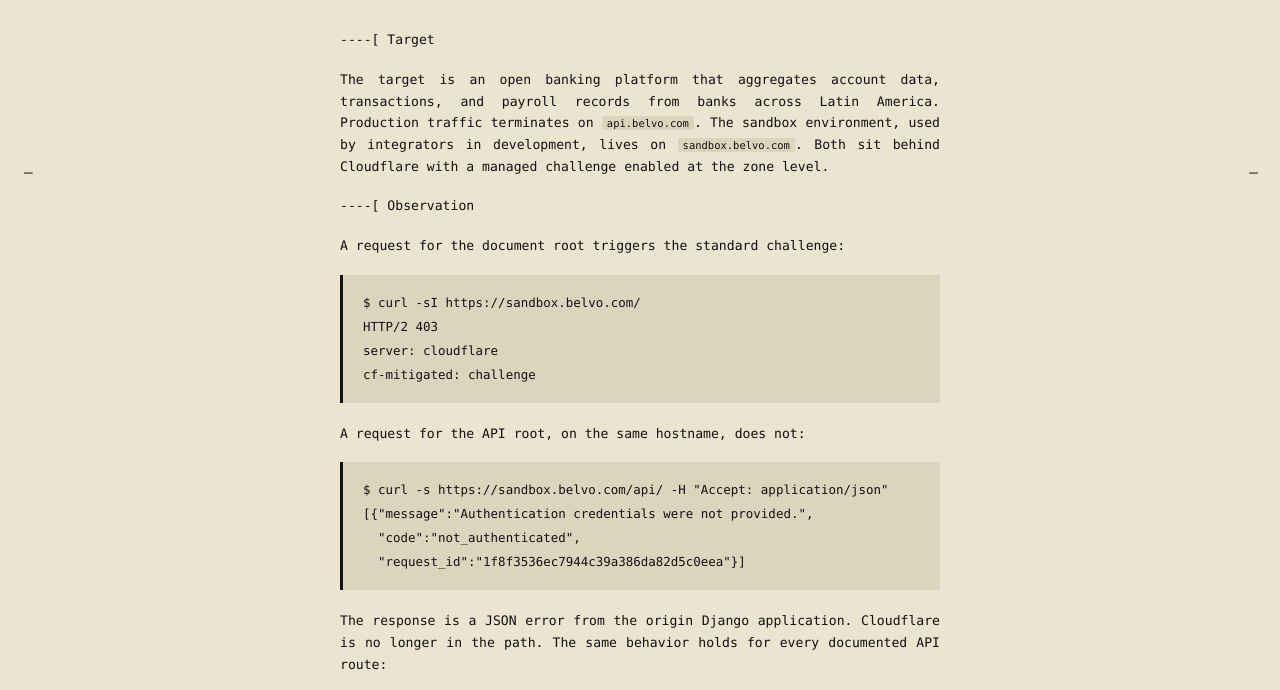
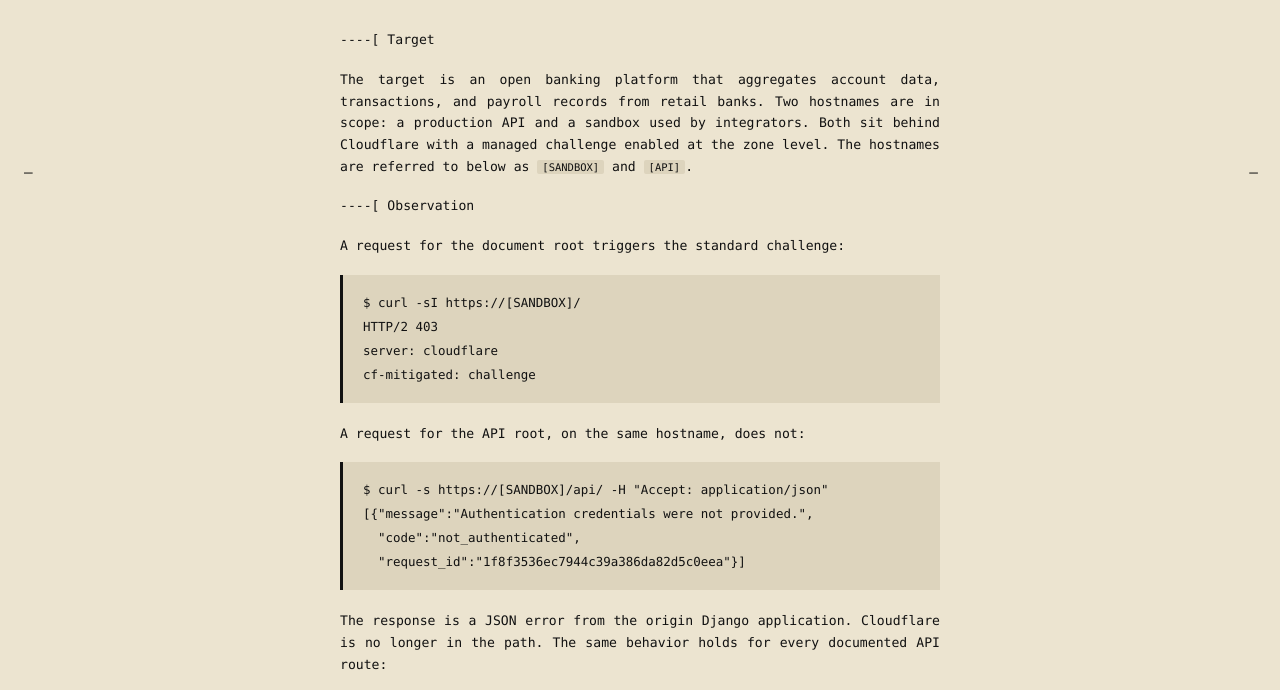
Before and after one commit to ibackstrom/BugBounty, a plain HTML site: page 10-cloudflare-bypass-on-an-open-banking-api/index.html in a window 1280 px wide. Shown: the part 595-1285 px from the top of the page. Drawn offline with Linux system fonts and the light colour scheme.

Commit message:
redact target hostname from article 10
Amp-Thread-ID: https://ampcode.com/threads/T-019e1286-c5c3-73cf-93f0-fb7e8a045da1
Co-authored-by: Amp <amp@ampcode.com>

```diff
--- a/10-cloudflare-bypass-on-an-open-banking-api/index.html
+++ b/10-cloudflare-bypass-on-an-open-banking-api/index.html
@@ -4,7 +4,7 @@
   <meta charset="utf-8">
   <meta name="viewport" content="width=device-width, initial-scale=1">
   <title>A Path Prefix That Walked Past Cloudflare on an Open Banking API — r1gor</title>
-  <link rel="stylesheet" href="../style.css?v=1778427652">
+  <link rel="stylesheet" href="../style.css?v=1778427844">
 </head>
 <body>
 <div class="page-frame">
@@ -25,20 +25,20 @@
 <canvas id="gen-art" data-seed="10-cloudflare-bypass-on-an-open-banking-api" width="640" height="200"></canvas>
 <p>----[  Target</p>
 <p>The target is an open banking platform that aggregates account
-data, transactions, and payroll records from banks across Latin
-America. Production traffic terminates on <code>api.belvo.com</code>. The
-sandbox environment, used by integrators in development, lives on
-<code>sandbox.belvo.com</code>. Both sit behind Cloudflare with a managed
-challenge enabled at the zone level.</p>
+data, transactions, and payroll records from retail banks. Two
+hostnames are in scope: a production API and a sandbox
+used by integrators. Both sit behind Cloudflare with a managed
+challenge enabled at the zone level. The hostnames are referred to
+below as <code>[SANDBOX]</code> and <code>[API]</code>.</p>
 <p>----[  Observation</p>
 <p>A request for the document root triggers the standard challenge:</p>
-<pre><code>$ curl -sI https://sandbox.belvo.com/
+<pre><code>$ curl -sI https://[SANDBOX]/
 HTTP/2 403
 server: cloudflare
 cf-mitigated: challenge
 </code></pre>
 <p>A request for the API root, on the same hostname, does not:</p>
-<pre><code>$ curl -s https://sandbox.belvo.com/api/ -H &quot;Accept: application/json&quot;
+<pre><code>$ curl -s https://[SANDBOX]/api/ -H &quot;Accept: application/json&quot;
 [{&quot;message&quot;:&quot;Authentication credentials were not provided.&quot;,
   &quot;code&quot;:&quot;not_authenticated&quot;,
   &quot;request_id&quot;:&quot;1f8f3536ec7944c39a386da82d5c0eea&quot;}]
@@ -55,7 +55,7 @@
 validation path is excluded from the challenge as well, and returns
 origin responses for arbitrary names:</p>
 <pre><code>$ curl -s -o /dev/null -w &quot;%{http_code}\n&quot; \
-    https://sandbox.belvo.com/.well-known/acme-challenge/test
+    https://[SANDBOX]/.well-known/acme-challenge/test
 404
 </code></pre>
 <p>----[  Method Surface</p>
@@ -115,7 +115,7 @@
   </div>
 </footer>
 </div>
-<script src="../gen.js?v=1778427652"></script>
+<script src="../gen.js?v=1778427844"></script>
 <script>
 document.querySelectorAll('pre').forEach(function(pre) {
   var btn = document.createElement('button');
```
Also changed, not shown: 01-semicolon-that-exposed-530-endpoints/index.html (+2 -2 lines), 02-template-bypass-dumped-9453-records/index.html (+2 -2 lines), 03-wormable-xss-in-collaborative-editor/index.html (+2 -2 lines), 04-xxe-and-auth-bypass-on-hospital-soap-service/index.html (+2 -2 lines), 05-firestore-rules-leaked-every-companys-hiring-strategy/index.html (+2 -2 lines), 06-three-prompts-that-broke-ai-guardrails/index.html (+2 -2 lines), 07-99999999-eur-of-insurance-for-22-99/index.html (+2 -2 lines), 09-1499-per-month-plan-for-free/index.html (+2 -2 lines), index.html (+2 -2 lines).
